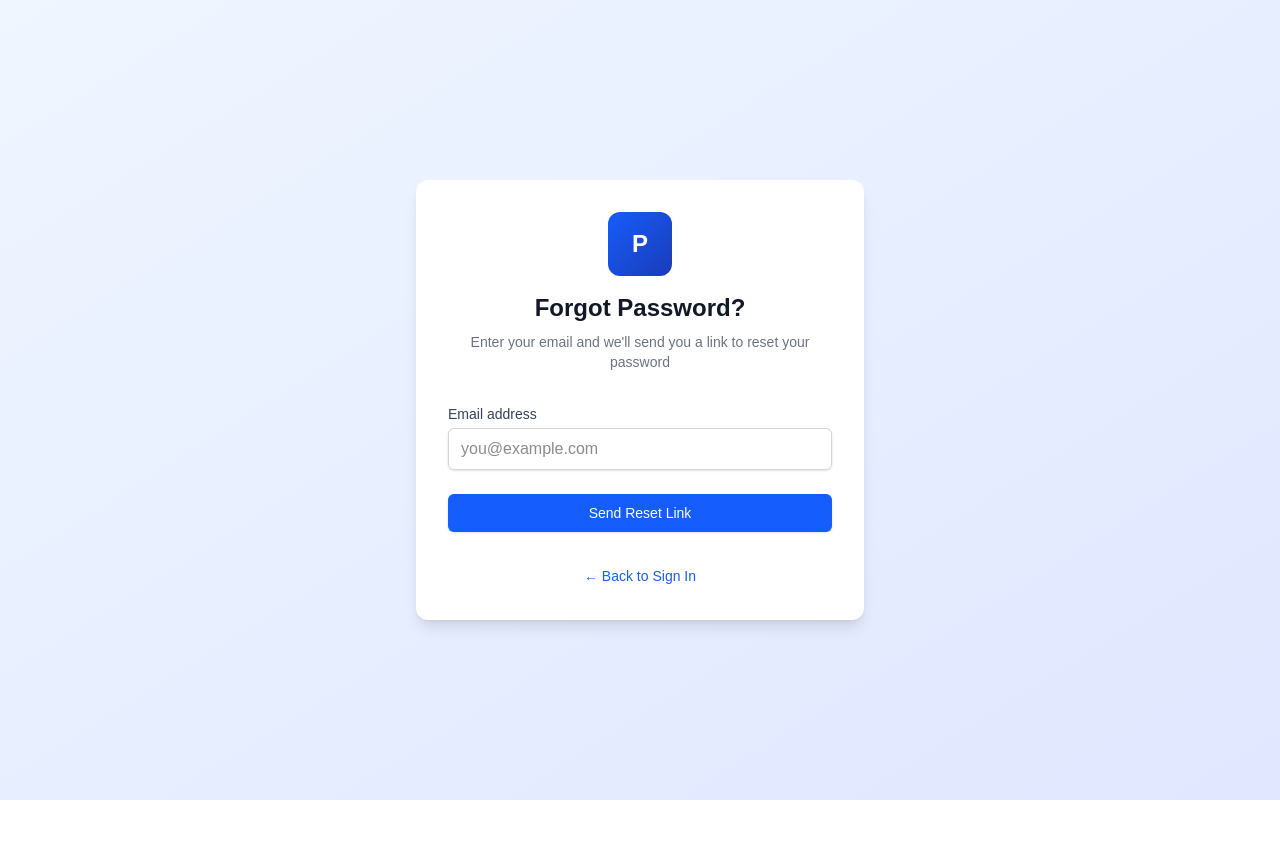
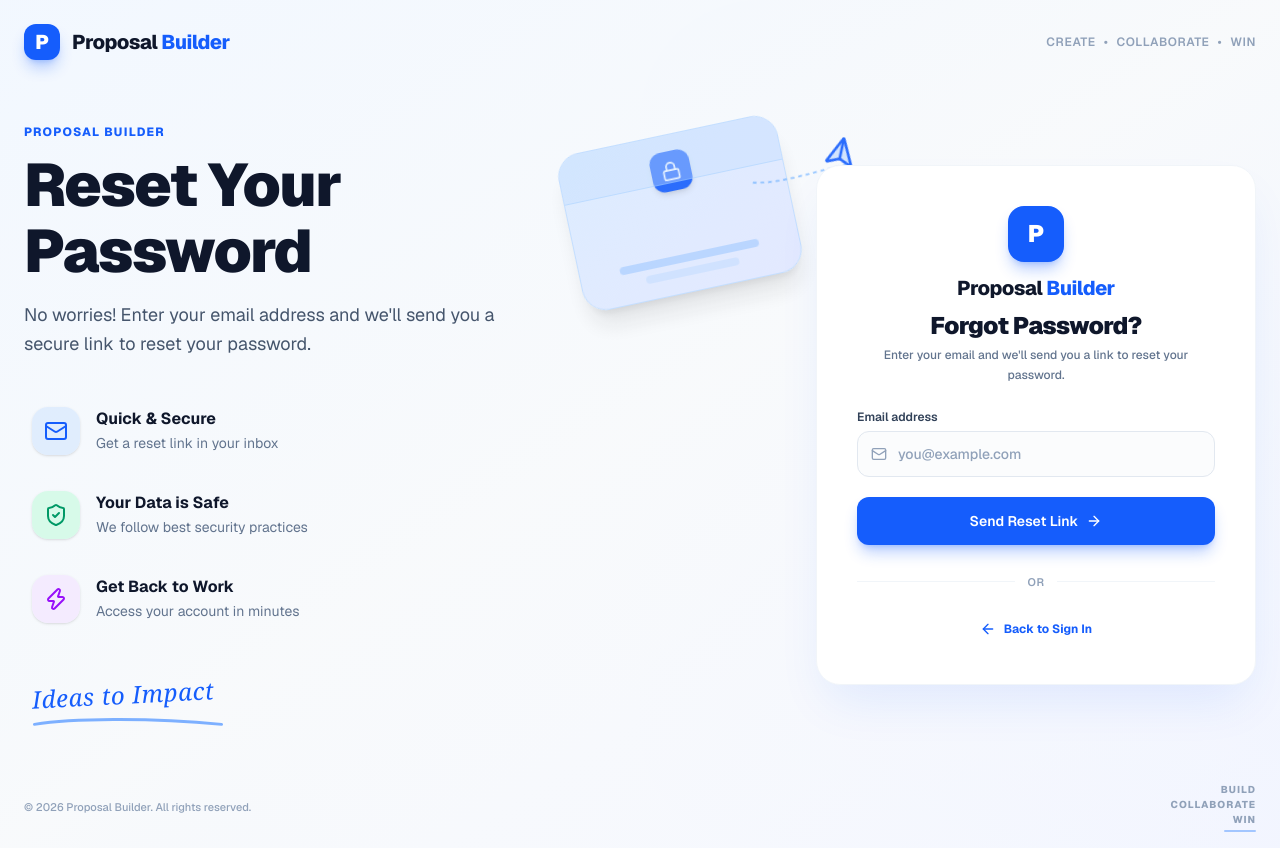
Before and after one commit to interactivebees/new-proposal-builder, a Next.js app: page /auth/forgot-password in a window 1280 px wide. Before the commit the page ends 800 px from the top, so only its background shows below. Built offline with nearby package versions, Linux system fonts and the light colour scheme; no server answers.

Commit message:
Redesign Forgot Password page to match modern split-screen design

```diff
--- a/app/auth/forgot-password/page.tsx
+++ b/app/auth/forgot-password/page.tsx
@@ -1,11 +1,10 @@
 'use client'
 
 import { useState } from 'react'
-import { useRouter } from 'next/navigation'
 import Link from 'next/link'
+import { Mail, ShieldCheck, Zap, ArrowRight, ArrowLeft, CheckCircle2, Lock, Send } from 'lucide-react'
 
 export default function ForgotPasswordPage() {
-  const router = useRouter()
   const [email, setEmail] = useState('')
   const [error, setError] = useState('')
   const [loading, setLoading] = useState(false)
@@ -38,57 +37,185 @@ export default function ForgotPasswordPage() {
     }
   }
 
-  if (success) {
   return (
-      <div className="min-h-screen flex items-center justify-center bg-gradient-to-br from-blue-50 to-indigo-100">
-        <div className="max-w-md w-full space-y-8 p-8 bg-[var(--bg-card)] rounded-xl shadow-lg">
-          <div className="text-center">
-            <div className="mx-auto w-16 h-16 bg-green-100 rounded-full flex items-center justify-center mb-4">
-              <span className="text-green-600 text-2xl">✓</span>
+    <div className="min-h-screen bg-gradient-to-br from-blue-50/80 via-slate-50 to-indigo-50/60 relative overflow-hidden flex flex-col justify-between font-sans">
+      {/* Background Decorative Graphic Shapes */}
+      <div className="absolute top-0 right-0 w-1/2 h-full bg-gradient-to-bl from-blue-200/30 via-indigo-100/20 to-transparent rounded-l-[120px] pointer-events-none -z-10" />
+      <div className="absolute -bottom-32 -left-32 w-96 h-96 bg-blue-400/10 rounded-full blur-3xl pointer-events-none -z-10" />
+      <div className="absolute top-1/4 right-10 w-72 h-72 bg-indigo-300/10 rounded-full blur-2xl pointer-events-none -z-10" />
+
+      {/* Top Header Navigation */}
+      <header className="w-full max-w-7xl mx-auto px-6 py-6 flex items-center justify-between z-20">
+        <Link href="/auth/signin" className="flex items-center gap-3">
+          <div className="w-9 h-9 bg-blue-600 rounded-xl flex items-center justify-center text-white font-black text-xl shadow-lg shadow-blue-600/30">
+            P
           </div>
-            <h2 className="text-2xl font-bold text-[var(--text-heading)]">
-              Check Your Email
-            </h2>
-            <p className="mt-2 text-sm text-[var(--text-muted)]">
-              We&apos;ve sent a password reset link to <strong>{email}</strong>
+          <span className="text-xl font-extrabold tracking-tight text-slate-900">
+            Proposal <span className="text-blue-600">Builder</span>
+          </span>
+        </Link>
+        <div className="hidden sm:flex items-center gap-2 text-xs font-semibold tracking-wider text-slate-400 uppercase">
+          <span>Create</span>
+          <span>•</span>
+          <span>Collaborate</span>
+          <span>•</span>
+          <span>Win</span>
+        </div>
+      </header>
+
+      {/* Main Content Layout */}
+      <main className="w-full max-w-7xl mx-auto px-6 py-6 lg:py-10 grid grid-cols-1 lg:grid-cols-12 gap-12 items-center z-10 my-auto">
+
+        {/* Left Side: Hero Section & Illustration */}
+        <div className="lg:col-span-6 space-y-8 pr-0 lg:pr-6 relative">
+          <div className="space-y-3">
+            <span className="text-xs font-extrabold text-blue-600 tracking-widest uppercase block">
+              Proposal Builder
+            </span>
+            <h1 className="text-4xl sm:text-5xl lg:text-6xl font-black text-slate-900 tracking-tight leading-[1.1]">
+              Reset Your <br />
+              <span className="text-slate-900">Password</span>
+            </h1>
+            <p className="text-base sm:text-lg text-slate-600 max-w-lg leading-relaxed pt-1">
+              No worries! Enter your email address and we&apos;ll send you a secure link to reset your password.
             </p>
           </div>
-          <div className="mt-6 text-center">
-            <Link href="/auth/signin" className="text-sm text-blue-600 hover:text-blue-700">
-              ← Back to Sign In
+
+          {/* 3 Feature Highlight Cards */}
+          <div className="space-y-5 max-w-md pt-2">
+            {/* Feature 1 */}
+            <div className="flex items-start gap-4 p-2 rounded-2xl transition-all hover:bg-white/60">
+              <div className="w-12 h-12 rounded-2xl bg-blue-100/80 flex items-center justify-center text-blue-600 shrink-0 shadow-sm">
+                <Mail className="w-6 h-6" />
+              </div>
+              <div>
+                <h3 className="font-bold text-slate-900 text-base">Quick &amp; Secure</h3>
+                <p className="text-sm text-slate-500 mt-0.5">Get a reset link in your inbox</p>
+              </div>
+            </div>
+
+            {/* Feature 2 */}
+            <div className="flex items-start gap-4 p-2 rounded-2xl transition-all hover:bg-white/60">
+              <div className="w-12 h-12 rounded-2xl bg-emerald-100/80 flex items-center justify-center text-emerald-600 shrink-0 shadow-sm">
+                <ShieldCheck className="w-6 h-6" />
+              </div>
+              <div>
+                <h3 className="font-bold text-slate-900 text-base">Your Data is Safe</h3>
+                <p className="text-sm text-slate-500 mt-0.5">We follow best security practices</p>
+              </div>
+            </div>
+
+            {/* Feature 3 */}
+            <div className="flex items-start gap-4 p-2 rounded-2xl transition-all hover:bg-white/60">
+              <div className="w-12 h-12 rounded-2xl bg-purple-100/80 flex items-center justify-center text-purple-600 shrink-0 shadow-sm">
+                <Zap className="w-6 h-6" />
+              </div>
+              <div>
+                <h3 className="font-bold text-slate-900 text-base">Get Back to Work</h3>
+                <p className="text-sm text-slate-500 mt-0.5">Access your account in minutes</p>
+              </div>
+            </div>
+          </div>
+
+          {/* Handwritten Accent Text */}
+          <div className="pt-4 pl-2 relative">
+            <span className="font-serif italic text-2xl text-blue-600 tracking-wide inline-block -rotate-3 select-none">
+              Ideas to Impact
+            </span>
+            <svg className="w-48 h-3 text-blue-500/60 mt-1" viewBox="0 0 200 12" fill="none" xmlns="http://www.w3.org/2000/svg">
+              <path d="M2.5 9.5C40 3.5 120 2 197.5 9.5" stroke="currentColor" strokeWidth="3" strokeLinecap="round" />
+            </svg>
+          </div>
+        </div>
+
+        {/* Right Side: Reset Form Card with Floating 3D Envelope Illustration */}
+        <div className="lg:col-span-6 relative flex justify-center lg:justify-end items-center">
+
+          {/* 3D Envelope & Paper Airplane Background Graphics */}
+          <div className="hidden sm:block absolute -left-24 -top-8 w-72 h-64 pointer-events-none z-0 opacity-90">
+            {/* Open Envelope Card */}
+            <div className="w-56 h-40 bg-gradient-to-br from-blue-100 to-indigo-100 rounded-3xl border border-blue-200 shadow-xl p-4 transform -rotate-12 flex flex-col justify-between relative overflow-hidden backdrop-blur-sm">
+              <div className="w-10 h-10 bg-blue-600 rounded-xl flex items-center justify-center text-white mx-auto shadow-md">
+                <Lock className="w-5 h-5" />
+              </div>
+              <div className="space-y-1.5 opacity-60">
+                <div className="h-2 bg-blue-400/50 rounded w-3/4 mx-auto" />
+                <div className="h-2 bg-blue-300/40 rounded w-1/2 mx-auto" />
+              </div>
+              {/* Envelope Flap Accent */}
+              <div className="absolute inset-x-0 top-0 h-12 bg-blue-200/40 border-b border-blue-300/40 clip-triangle" />
+            </div>
+
+            {/* Paper Airplane with Dotted Trail */}
+            <div className="absolute right-0 top-2 transform rotate-12">
+              <div className="text-blue-500 transform -rotate-45">
+                <Send className="w-8 h-8 fill-blue-500/20 stroke-blue-600 stroke-2" />
+              </div>
+              <svg className="w-24 h-12 text-blue-400/60 absolute -left-16 top-4" viewBox="0 0 100 50" fill="none">
+                <path d="M0 45 C 30 40, 60 20, 95 5" stroke="currentColor" strokeWidth="2" strokeDasharray="4 4" />
+              </svg>
+            </div>
+          </div>
+
+          {/* Clean White Reset Card */}
+          <div className="w-full max-w-[440px] bg-white rounded-3xl p-8 sm:p-10 shadow-2xl shadow-blue-600/10 border border-slate-100 relative z-10 backdrop-blur-xl">
+
+            {/* Logo Badge & Card Header */}
+            <div className="text-center mb-6">
+              <div className="w-14 h-14 bg-blue-600 rounded-2xl flex items-center justify-center text-white font-black text-2xl shadow-lg shadow-blue-600/30 mx-auto mb-3">
+                P
+              </div>
+              <h2 className="text-xl font-extrabold text-slate-900 tracking-tight">
+                Proposal <span className="text-blue-600">Builder</span>
+              </h2>
+              <h3 className="text-2xl font-black text-slate-900 tracking-tight mt-2">
+                Forgot Password?
+              </h3>
+              <p className="text-xs font-medium text-slate-500 mt-1 max-w-xs mx-auto leading-relaxed">
+                Enter your email and we&apos;ll send you a link to reset your password.
+              </p>
+            </div>
+
+            {/* Success View */}
+            {success ? (
+              <div className="text-center space-y-6 py-4">
+                <div className="w-16 h-16 bg-emerald-100 text-emerald-600 rounded-full flex items-center justify-center mx-auto shadow-inner">
+                  <CheckCircle2 className="w-8 h-8" />
+                </div>
+                <div className="space-y-2">
+                  <h4 className="text-lg font-bold text-slate-900">Check Your Email</h4>
+                  <p className="text-xs text-slate-500 max-w-xs mx-auto leading-relaxed">
+                    We&apos;ve sent a password reset link to <strong className="text-slate-800">{email}</strong>
+                  </p>
+                </div>
+                <div className="pt-4 border-t border-slate-100">
+                  <Link
+                    href="/auth/signin"
+                    className="inline-flex items-center justify-center gap-2 text-xs font-bold text-blue-600 hover:text-blue-700 transition-colors"
+                  >
+                    <ArrowLeft className="w-4 h-4" />
+                    <span>Back to Sign In</span>
                   </Link>
                 </div>
               </div>
-      </div>
-    )
-  }
+            ) : (
+              /* Form View */
+              <form onSubmit={handleSubmit} className="space-y-5">
 
-  return (
-    <div className="min-h-screen flex items-center justify-center bg-gradient-to-br from-blue-50 to-indigo-100">
-      <div className="max-w-md w-full space-y-8 p-8 bg-[var(--bg-card)] rounded-xl shadow-lg">
-        <div className="text-center">
-          <div className="mx-auto w-16 h-16 bg-gradient-to-br from-blue-600 to-blue-800 rounded-xl flex items-center justify-center mb-4">
-            <span className="text-white font-bold text-2xl">P</span>
-          </div>
-          <h2 className="text-2xl font-bold text-[var(--text-heading)]">
-            Forgot Password?
-          </h2>
-          <p className="mt-2 text-sm text-[var(--text-muted)]">
-            Enter your email and we&apos;ll send you a link to reset your password
-          </p>
-        </div>
-
-        <form className="mt-8 space-y-6" onSubmit={handleSubmit}>
+                {/* Error Message Alert */}
                 {error && (
-            <div className="bg-red-50 border border-red-200 text-red-700 px-4 py-3 rounded">
+                  <div className="p-3.5 rounded-xl bg-red-50 border border-red-200 text-red-700 text-xs font-medium leading-relaxed text-center">
                     {error}
                   </div>
                 )}
 
-          <div>
-            <label htmlFor="email" className="block text-sm font-medium text-gray-700">
+                {/* Email Input */}
+                <div className="space-y-1.5">
+                  <label htmlFor="email" className="block text-xs font-semibold text-slate-700">
                     Email address
                   </label>
+                  <div className="relative">
+                    <Mail className="w-4 h-4 text-slate-400 absolute left-3.5 top-1/2 -translate-y-1/2 pointer-events-none" />
                     <input
                       id="email"
                       name="email"
@@ -96,26 +223,71 @@ export default function ForgotPasswordPage() {
                       required
                       value={email}
                       onChange={(e) => setEmail(e.target.value)}
-              className="mt-1 block w-full px-3 py-2 border border-[var(--border-default)] rounded-md shadow-sm focus:outline-none focus:ring-blue-500 focus:border-blue-500"
                       placeholder="you@example.com"
+                      className="w-full pl-10 pr-4 py-3 text-sm rounded-xl border border-slate-200 focus:border-blue-600 focus:ring-4 focus:ring-blue-100 bg-slate-50/50 text-slate-900 transition-all font-medium placeholder:text-slate-400 outline-none"
                     />
                   </div>
+                </div>
 
+                {/* Submit Button */}
                 <button
                   type="submit"
                   disabled={loading}
-            className="w-full flex justify-center py-2 px-4 border border-transparent rounded-md shadow-sm text-sm font-medium text-white bg-blue-600 hover:bg-blue-700 focus:outline-none focus:ring-2 focus:ring-offset-2 focus:ring-blue-500 disabled:opacity-50"
+                  className="w-full py-3.5 px-6 rounded-xl bg-blue-600 hover:bg-blue-700 active:bg-blue-800 text-white font-semibold text-sm flex items-center justify-center gap-2 shadow-lg shadow-blue-600/30 hover:shadow-blue-600/40 transition-all duration-200 transform hover:-translate-y-0.5 disabled:opacity-50 disabled:pointer-events-none mt-2"
                 >
-            {loading ? 'Sending...' : 'Send Reset Link'}
+                  {loading ? (
+                    <>
+                      <div className="w-4 h-4 border-2 border-white border-t-transparent rounded-full animate-spin" />
+                      <span>Sending...</span>
+                    </>
+                  ) : (
+                    <>
+                      <span>Send Reset Link</span>
+                      <ArrowRight className="w-4 h-4" />
+                    </>
+                  )}
                 </button>
-        </form>
 
+                {/* Divider */}
+                <div className="relative my-6 text-center">
+                  <div className="absolute inset-0 flex items-center">
+                    <div className="w-full border-t border-slate-100" />
+                  </div>
+                  <span className="relative bg-white px-3 text-[11px] font-semibold text-slate-400 uppercase tracking-wider">
+                    or
+                  </span>
+                </div>
+
+                {/* Back to Sign In Link */}
                 <div className="text-center">
-          <Link href="/auth/signin" className="text-sm text-blue-600 hover:text-blue-700">
-            ← Back to Sign In
+                  <Link
+                    href="/auth/signin"
+                    className="inline-flex items-center justify-center gap-2 text-xs font-bold text-blue-600 hover:text-blue-700 transition-colors py-1"
+                  >
+                    <ArrowLeft className="w-4 h-4" />
+                    <span>Back to Sign In</span>
                   </Link>
                 </div>
+              </form>
+            )}
           </div>
+        </div>
+      </main>
+
+      {/* Bottom Footer Accent */}
+      <footer className="w-full max-w-7xl mx-auto px-6 py-4 flex items-center justify-between text-xs text-slate-400 z-10">
+        <p className="text-[11px] text-slate-400 font-medium mx-auto sm:mx-0">
+          © 2026 Proposal Builder. All rights reserved.
+        </p>
+        <div className="hidden sm:block text-right">
+          <div className="text-[10px] font-extrabold tracking-widest text-slate-400 uppercase space-y-0.5">
+            <p>BUILD</p>
+            <p>COLLABORATE</p>
+            <p>WIN</p>
+          </div>
+          <div className="w-8 h-0.5 bg-blue-500/40 ml-auto mt-1 rounded-full" />
+        </div>
+      </footer>
     </div>
   )
 }
```
Lines whose indentation alone changed are shown as unchanged.
